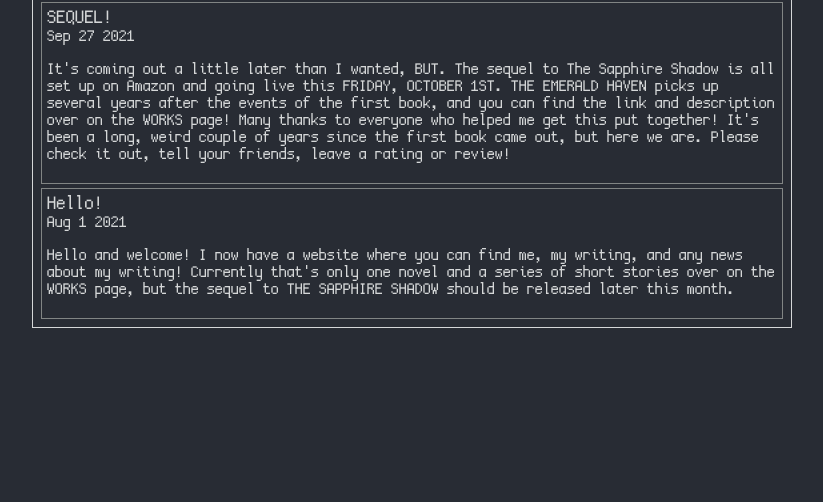
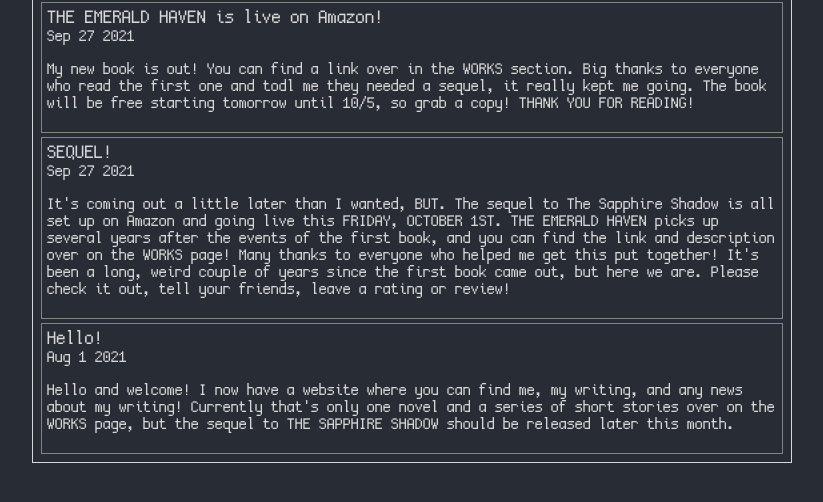
Before and after one commit to James-Wake/James-Wake, a plain HTML site: page index.html in a window 1280 px wide. Shown: the part 228-730 px from the top of the page, without its empty margins (228-1051 px from the left). Drawn offline with Linux system fonts and the light colour scheme.

Commit message:
Update index.html

```diff
--- a/index.html
+++ b/index.html
@@ -40,6 +40,13 @@
     <main class="main-section">
       <section data-id="#news" class="news-section active">
         <h2>News</h2>
+	<article class="news-card">
+          <h3>THE EMERALD HAVEN is live on Amazon!</h3>
+          <time datetime="2021-10-01">Sep 27 2021</time>
+          <p>
+            My new book is out! You can find a link over in the WORKS section. Big thanks to everyone who read the first one and todl me they needed a sequel, it really kept me going. The book will be free starting tomorrow until 10/5, so grab a copy! THANK YOU FOR READING!
+          </p>
+        </article>
 	<article class="news-card">
           <h3>SEQUEL!</h3>
           <time datetime="2021-09-27">Sep 27 2021</time>
```
